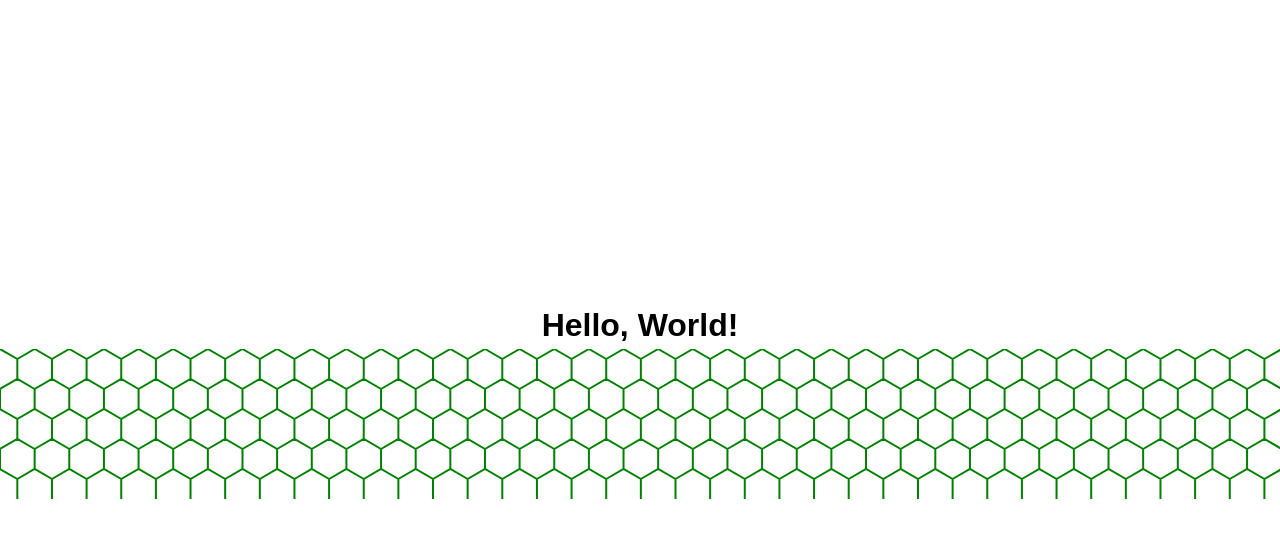
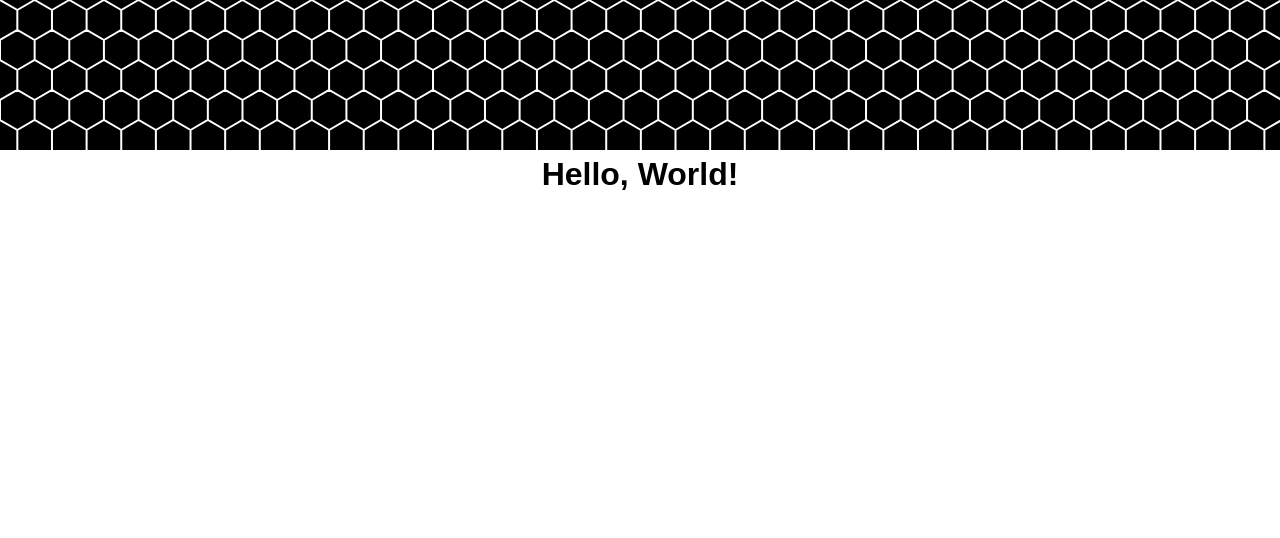
Before and after one commit to AndersonBillss/portfolio-2025, a React (Vite) app: page / in a window 1280 px wide. Shown: the top 538 px of the page. Built offline with nearby package versions, Linux system fonts and the light colour scheme.

Commit message:
added option to invert HexagonBackground

```diff
--- a/src/App.tsx
+++ b/src/App.tsx
@@ -5,8 +5,8 @@ function App() {
 
   return (
     <div className='main'>
+      <HexagonBackground inverted className='hexagon-background' color='black'/>
       <h1>Hello, World!</h1>
-      <HexagonBackground className='hexagon-background'/>
     </div>
   )
 }
--- a/src/index.css
+++ b/src/index.css
@@ -15,9 +15,5 @@ h1 {
 }
 
 body {
-  margin: 0;
-  display: flex;
-  place-items: center;
-  min-width: 320px;
   min-height: 100vh;
 }
--- a/src/shared/HexagonBackground.css
+++ /dev/null
@@ -1,6 +0,0 @@
-.canvas-container{
-    display: flex;
-}
-canvas{
-    display: flex;
-}
--- a/src/shared/HexagonBackground.tsx
+++ b/src/shared/HexagonBackground.tsx
@@ -1,23 +1,29 @@
 import { RefObject, useEffect, useRef } from "react"
-import "./HexagonBackground.css"
-
 
 type componentProps = {
-    className: string
+    className?: string,
+    sideLength?: number,
+    lineThickness?: number,
+    color?: string,
+    inverted?: boolean
 }
 export default function HexagonBackground(props: componentProps){
     const canvasRef: RefObject<HTMLCanvasElement | null> = useRef(null);
-    const sideLength: number = 20;
-    const lineThickess: number = 2;
-    const color: string = "green";
+    const sideLength: number = props.sideLength??20;
+    const lineThickess: number = props.lineThickness??2;
+    const color: string = props.color??"black";
+    const inverted: boolean = props.inverted??false;
 
     useEffect(() => {
         const canvas: HTMLCanvasElement | null = canvasRef.current;
         if (!canvas) return;
         const ctx: CanvasRenderingContext2D | null = canvas.getContext('2d');
         if(!ctx) return;
+
+        // Initial hexagon draw
         drawHexagons(canvas, ctx)
 
+        // Redraw the hexagons when the element is resized
         const observer = new ResizeObserver(() => { drawHexagons(canvas, ctx) });
         observer.observe(canvas);
         return () => observer.disconnect();
@@ -25,18 +31,23 @@ export default function HexagonBackground(props: componentProps){
 
 
     function drawHexagons(canvas: HTMLCanvasElement, ctx: CanvasRenderingContext2D){
+        // Set the canvas's width and heigh based off of the browser computed width and height
+        canvas.width = canvas.clientWidth;
+        canvas.height = canvas.clientHeight;
+
         // Clear the canvas
-        ctx.clearRect(0, 0, canvas.width, canvas.height);
+        if(inverted){
+            ctx.globalCompositeOperation = "source-over";
+            ctx.fillStyle = color;
+            ctx.fillRect(0, 0, canvas.width, canvas.height);
+        } else {
+            ctx.clearRect(0, 0, canvas.width, canvas.height);
+        }
 
         // Each angle in a hexagon 2PI/3 radians. Subtracting PI/2 gets us PI/6
         const hexagonSin: number = Math.sin((Math.PI)/6);
         const hexagonCos: number = Math.cos((Math.PI)/6);
 
-        canvas.width = canvas.clientWidth;
-        canvas.height = canvas.clientHeight;
-
-        const canvasWidth: number = canvas.width;
-        const canvasHeight: number = canvas.width;
 
         const startingX: number = 0;
         const startingY: number = 0;
@@ -48,19 +59,30 @@ export default function HexagonBackground(props: componentProps){
 
         let pointingDown: boolean = true;
 
-        ctx.strokeStyle = color;
+        if(inverted){
+            ctx.globalCompositeOperation = "destination-out";
+            ctx.strokeStyle = "white";
+        } else {
+            ctx.globalCompositeOperation = "source-over";
+            ctx.strokeStyle = color;
+        }
+
         ctx.lineWidth = lineThickess;
         ctx.beginPath();
 
         // Draw rows of hexagons across the height of the canvas
-        while(currentY <= canvasHeight){
+        while(currentY <= canvas.height){
+            // Set the starting Y value based on the current row
             currentY = currentRow * (sideLength + sideLength * hexagonSin)
+            // Set the starting X value based on the current row
             currentX = currentRow % 2 == 0 ? 0 : -sideLength * hexagonCos
+            // Always start a row pointing down
             pointingDown = true
+
             ctx.moveTo(currentX, currentY)
 
             // Draw half hexagon shapes across the width of the canvas
-            while(currentX <= canvasWidth){
+            while(currentX <= canvas.width){
                 currentX += hexagonCos * sideLength;
                 // Adjust currentY based on whether the line segment being drawn is pointing up or down
                 currentY += hexagonSin * sideLength * (pointingDown?1:-1);
@@ -70,14 +92,15 @@ export default function HexagonBackground(props: componentProps){
                     ctx.lineTo(currentX, currentY + sideLength)
                     ctx.moveTo(currentX, currentY)
                 }
+                // Alternate pointing down
                 pointingDown = !pointingDown
             }
+
+            // Go to the next row
             currentRow++
         }
         ctx.stroke()
     }
 
-    return (
-        <canvas className={props.className} ref={canvasRef} />
-    )
+    return <canvas className={props.className} ref={canvasRef} />
 }
```
